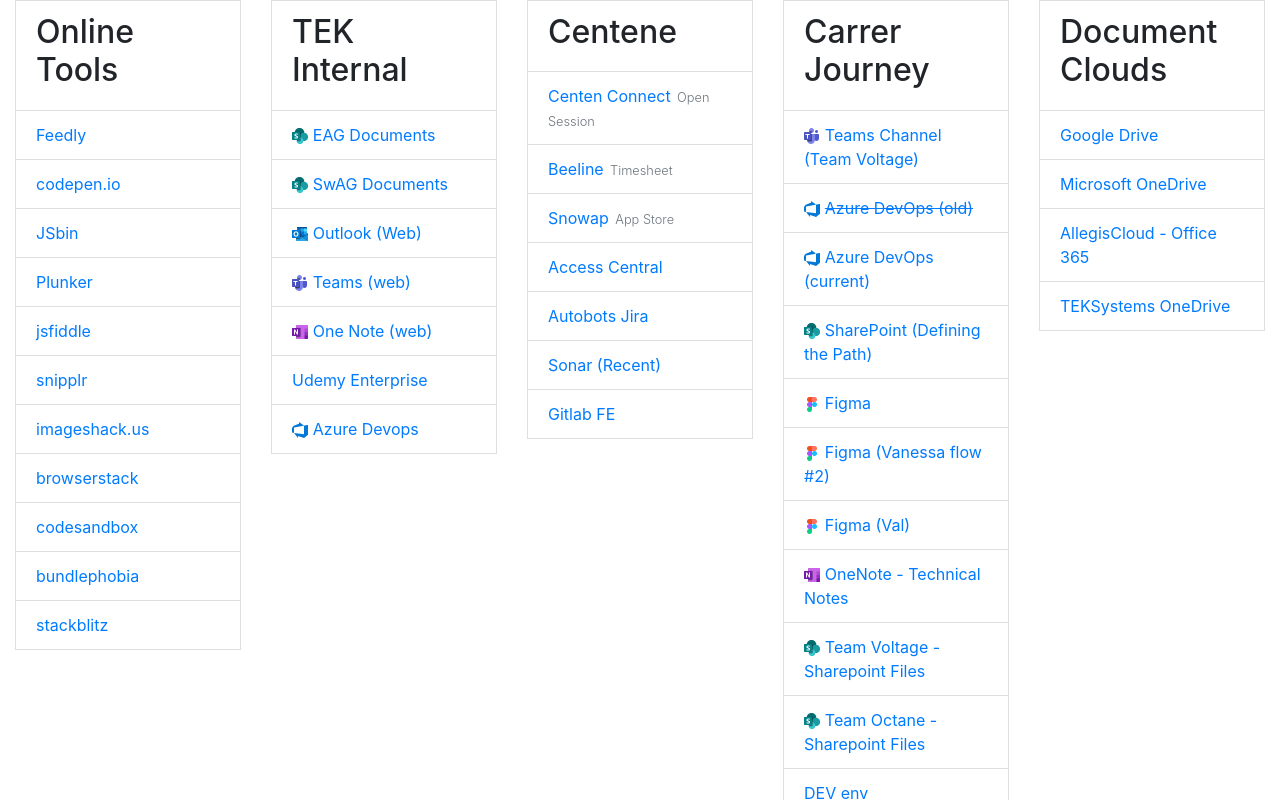
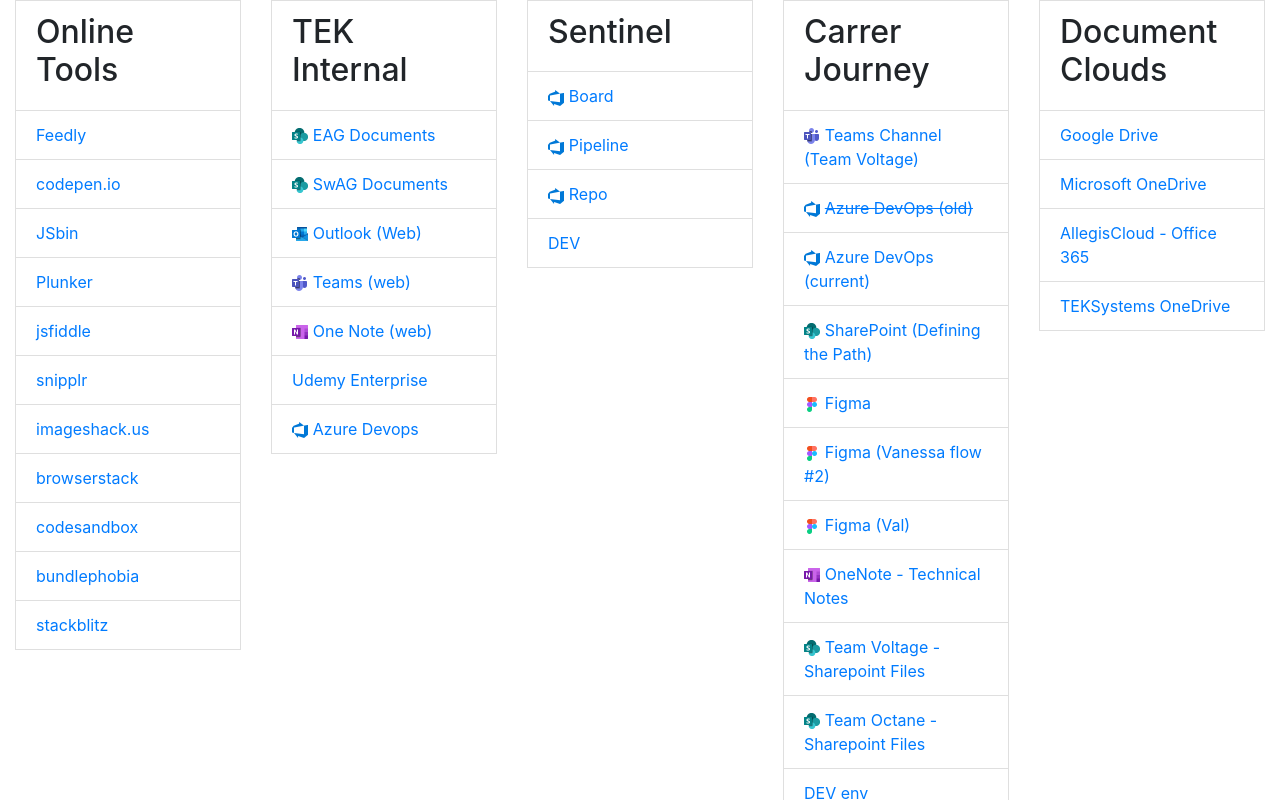
Before and after one commit to pgdesjardins/personal-start-page, a React (Create React App) app: page / in a window 1280 px wide. Shown: the top 800 px of the page. Built offline with nearby package versions, Linux system fonts and the light colour scheme.

Commit message:
add sentinel

```diff
--- /dev/null
+++ b/src/Data/sentinel.js
@@ -0,0 +1,27 @@
+import icon from "./icons";
+
+export default {
+  name: "Sentinel",
+  links: [
+    {
+      title: "Board",
+      url:
+        "https://allegis-is.visualstudio.com/ScoreCard/_boards/board/t/ScoreCard%20Team/Backlog%20items",
+      icon: icon.msdevops
+    },
+    {
+      title: "Pipeline",
+      url: "https://allegis-is.visualstudio.com/ScoreCard/_build",
+      icon: icon.msdevops
+    },
+    {
+      title: "Repo",
+      url: "https://allegis-is.visualstudio.com/ScoreCard/_git/sentinel-ui",
+      icon: icon.msdevops
+    },
+    {
+      title: "DEV",
+      url: "https://sentinel-dev.svcs.teksystems.com/"
+    }
+  ]
+};
```
Also changed, not shown: src/Data/index.js (+4 -4 lines).
